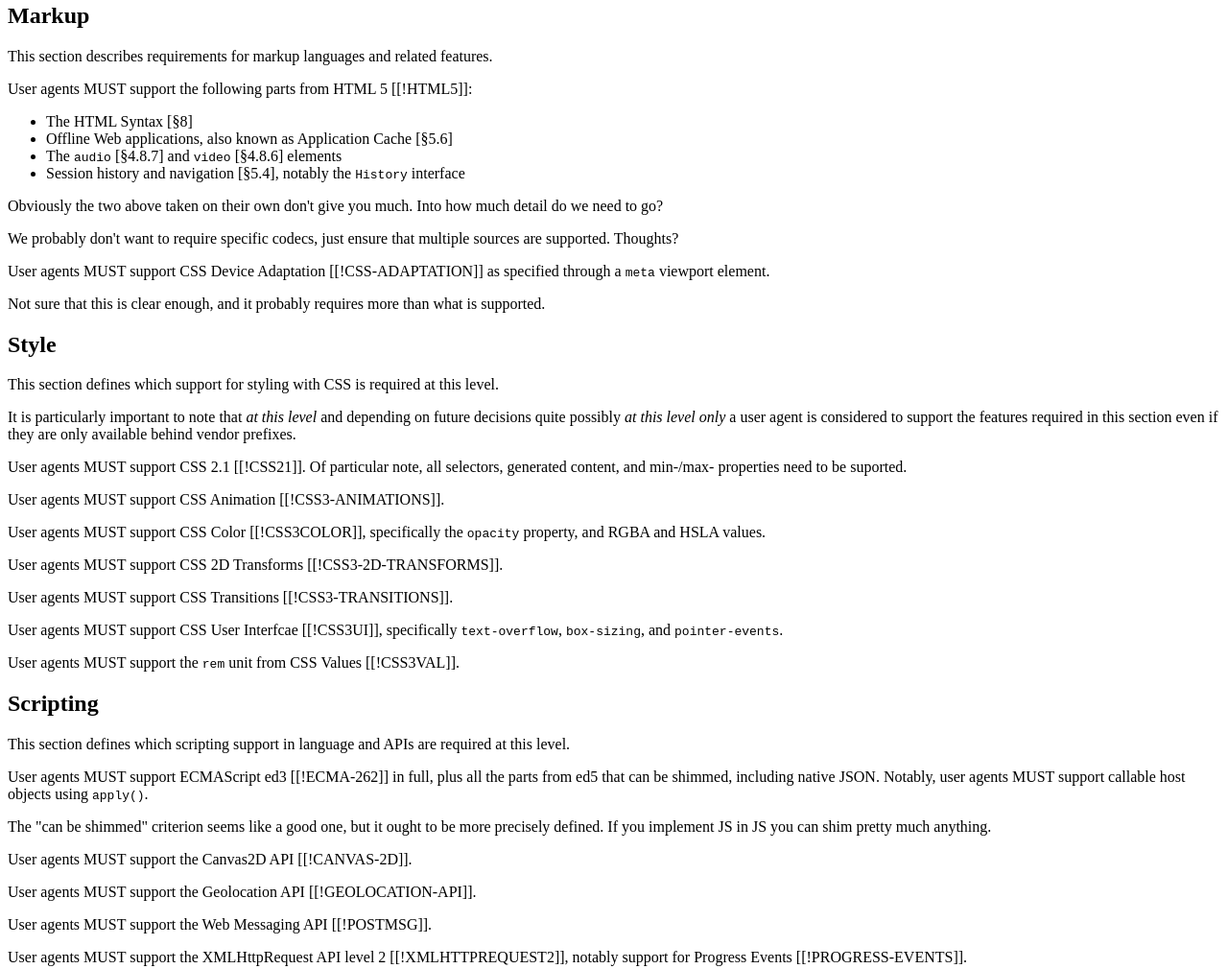
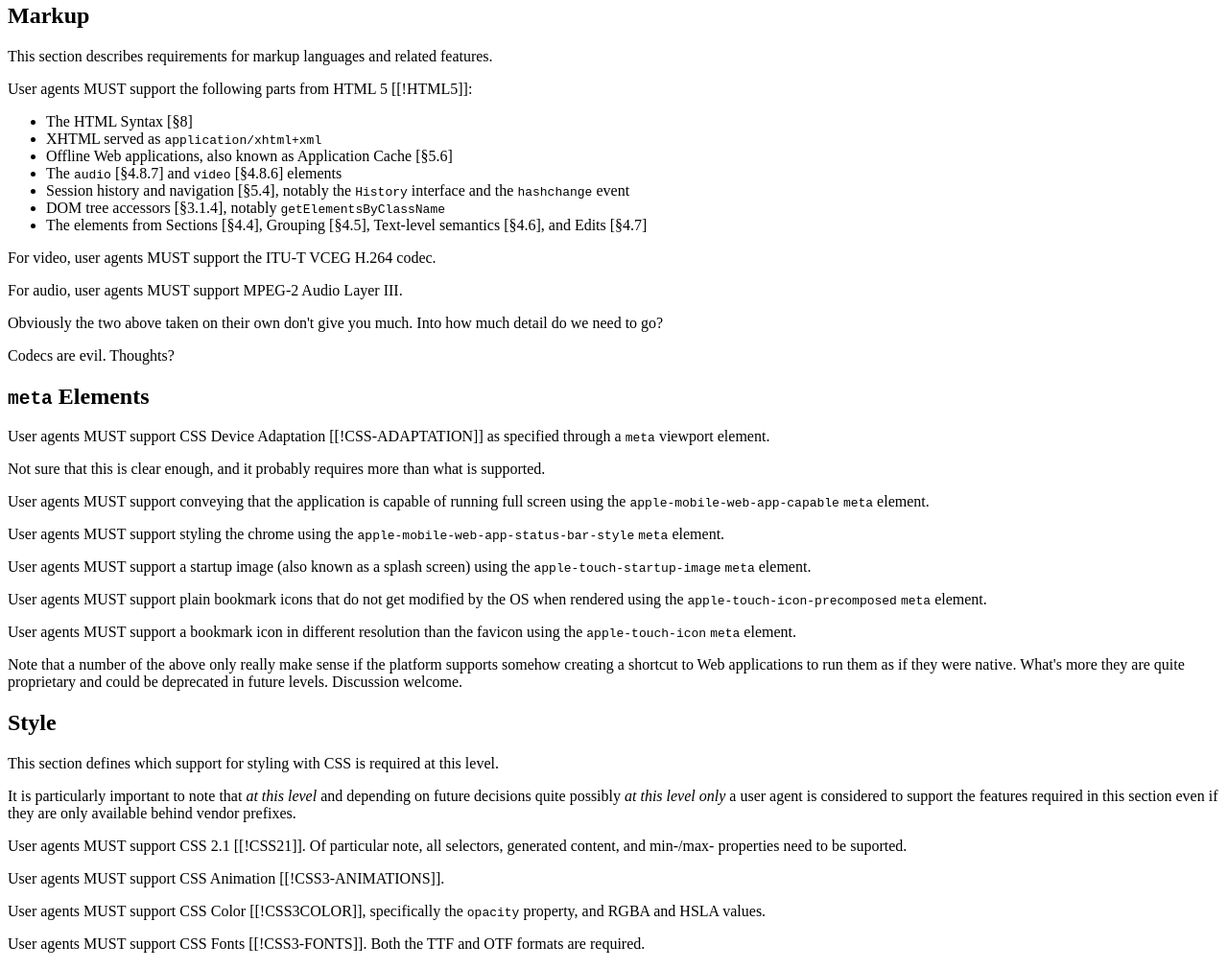
Before and after one commit to coremob/level-0, a plain HTML site: page index.html in a window 1280 px wide. Shown: the part 540-1550 px from the top of the page at 96% size. Drawn offline with Linux system fonts and the light colour scheme.

Commit message:
all changes from Excel table, except for CSS

```diff
--- a/index.html
+++ b/index.html
@@ -96,17 +96,27 @@
       </p>
       <ul>
         <li>The HTML Syntax [§8]</li>
+        <li>XHTML served as <code>application/xhtml+xml</code></li>
         <li>Offline Web applications, also known as Application Cache [§5.6]</li>
         <li>The <code>audio</code> [§4.8.7] and <code>video</code> [§4.8.6] elements</li>
-        <li>Session history and navigation [§5.4], notably the <code>History</code> interface</li>
+        <li>Session history and navigation [§5.4], notably the <code>History</code> interface and the <code>hashchange</code> event</li>
+        <li>DOM tree accessors [§3.1.4], notably <code>getElementsByClassName</code></li>
+        <li>The elements from Sections [§4.4], Grouping [§4.5], Text-level semantics [§4.6], and Edits [§4.7]</li>
       </ul>
+      <p>
+        For video, user agents MUST support the ITU-T VCEG H.264 codec.
+      </p>
+      <p>
+        For audio, user agents MUST support MPEG-2 Audio Layer III.
+      </p>
       <p class='issue'>
         Obviously the two above taken on their own don't give you much. Into how much detail do we need to go?
       </p>
       <p class='issue'>
-        We probably don't want to require specific codecs, just ensure that multiple sources are supported.
-        Thoughts?
+        Codecs are evil. Thoughts?
       </p>
+      <section>
+        <h2><code>meta</code> Elements</h2>
         <p>
           User agents MUST support CSS Device Adaptation [[!CSS-ADAPTATION]] as specified through a <code>meta</code>
           viewport element.
@@ -114,6 +124,32 @@
         <p class='issue'>
           Not sure that this is clear enough, and it probably requires more than what is supported.
         </p>
+        <p>
+          User agents MUST support conveying that the application is capable of running full screen using the
+          <code>apple-mobile-web-app-capable</code> <code>meta</code> element.
+        </p>
+        <p>
+          User agents MUST support styling the chrome using the <code>apple-mobile-web-app-status-bar-style</code>
+          <code>meta</code> element.
+        </p>
+        <p>
+          User agents MUST support a startup image (also known as a splash screen) using the <code>apple-touch-startup-image</code>
+          <code>meta</code> element.
+        </p>
+        <p>
+          User agents MUST support plain bookmark icons that do not get modified by the OS when rendered using
+          the <code>apple-touch-icon-precomposed</code> <code>meta</code> element.
+        </p>
+        <p>
+          User agents MUST support a bookmark icon in different resolution than the favicon using the
+          <code>apple-touch-icon</code> <code>meta</code> element.
+        </p>
+        <p class='issue'>
+          Note that a number of the above only really make sense if the platform supports somehow creating a shortcut to
+          Web applications to run them as if they were native. What's more they are quite proprietary and could be
+          deprecated in future levels. Discussion welcome.
+        </p>
+      </section>
     </section>
     <section>
       <h2>Style</h2>
@@ -137,6 +173,9 @@
         and RGBA and HSLA values.
       </p>
       <p>
+        User agents MUST support CSS Fonts [[!CSS3-FONTS]]. Both the TTF and OTF formats are required.
+      </p>
+      <p>
         User agents MUST support CSS 2D Transforms [[!CSS3-2D-TRANSFORMS]].
       </p>
       <p>
@@ -148,6 +187,9 @@
       </p>
       <p>
         User agents MUST support the <code>rem</code> unit from CSS Values [[!CSS3VAL]].
+      </p>
+      <p>
+        User agents MUST support PNG alpha transparency.
       </p>
     </section>
     <section>
@@ -169,6 +211,12 @@
       </p>
       <p>
         User agents MUST support the Geolocation API [[!GEOLOCATION-API]].
+      </p>
+      <p>
+        User agents MUST support the DeviceOrientation Event [[!DEVICE-ORIENTATION]].
+      </p>
+      <p>
+        User agents MUST support Touch Events version 1 [[!TOUCH-EVENTS]].
       </p>
       <p>
         User agents MUST support the Web Messaging API [[!POSTMSG]].
@@ -205,6 +253,13 @@
       <p class='issue'>
         What do we need to specify for HTTPS/SSL/TLS?
       </p>
+      <p>
+        User agents MUST support dispatching the following URI schemes to the appropriate applications
+        (if available): <code>tel:</code>, <code>sms:</code>, <code>mmsto:</code>, and <code>mailto:</code>.
+      </p>
+      <p>
+        User agents MUST support <code>data:</code> URLs.
+      </p>
     </section>
   </body>
 </html>
```
Lines whose indentation alone changed are shown as unchanged.
